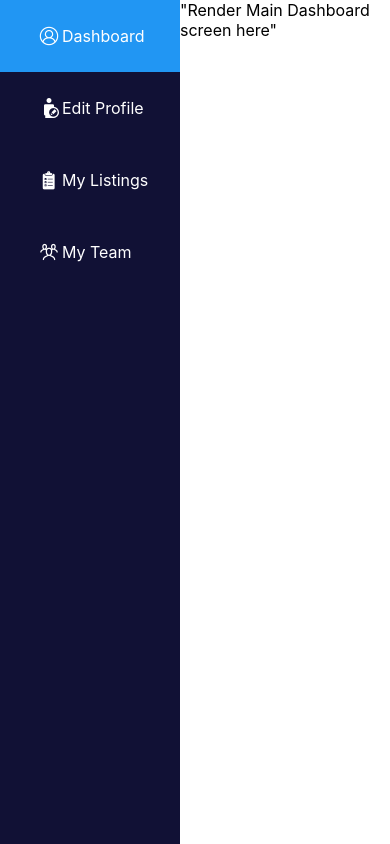
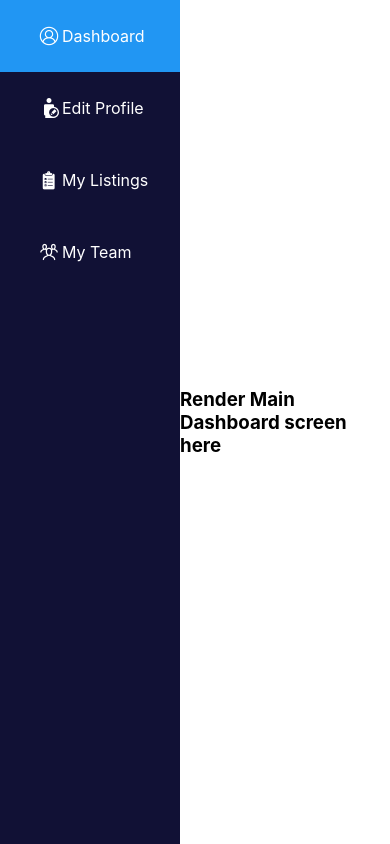
Before and after one commit to view4/dashboard, a React (Create React App) app: page / in a window 390 px wide. Built offline with nearby package versions, Linux system fonts and the light colour scheme.

Commit message:
improving responsiveness

```diff
--- a/src/App.css
+++ b/src/App.css
@@ -16,6 +16,15 @@
   width: calc(100vw - 180px);
 
 }
+
+.mock-page{
+  height: 100%;
+  width: 100%;
+  display: flex;
+  justify-content: center;
+  align-items: center;
+}
+
 .dashboard-view::-webkit-scrollbar {
   display: none;
 }
@@ -180,3 +189,16 @@
   flex-wrap: wrap;
   padding: 10px;
 }
+
+
+/* Responsiveness */
+
+@media only screen and (max-width: 1000px) {
+  .card-container {
+    width: 54vw;
+  }
+
+  .list-container {
+    justify-content: center;
+  }
+}
--- a/src/DashRoutes.js
+++ b/src/DashRoutes.js
@@ -14,16 +14,22 @@ const DashRoutes = () => {
     <>
       <Switch>
         <Route exact path="/">
-          "Render Main Dashboard screen here"
+          <div className="mock-page">
+            <h3>Render Main Dashboard screen here</h3>
+          </div>
         </Route>
         <Route  path="/edit_profile">
-          "Render Edit Profile screen here"
+          <div className="mock-page">
+            <h3>Render edit profile screen here</h3>
+          </div>
         </Route>
         <Route path="/my_listings">
           <Listings />
         </Route>
         <Route path="/my_team">
-          "Render My team screen here"
+          <div className="mock-page">
+            <h3>Render My Team screen here</h3>
+          </div>
         </Route>
       </Switch>
     </>
```
